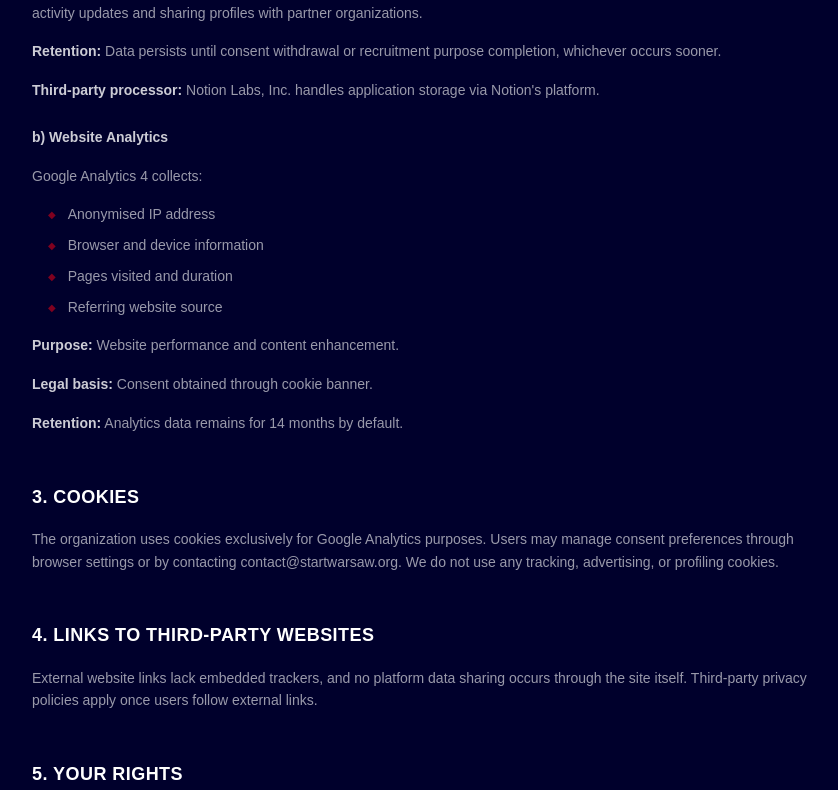
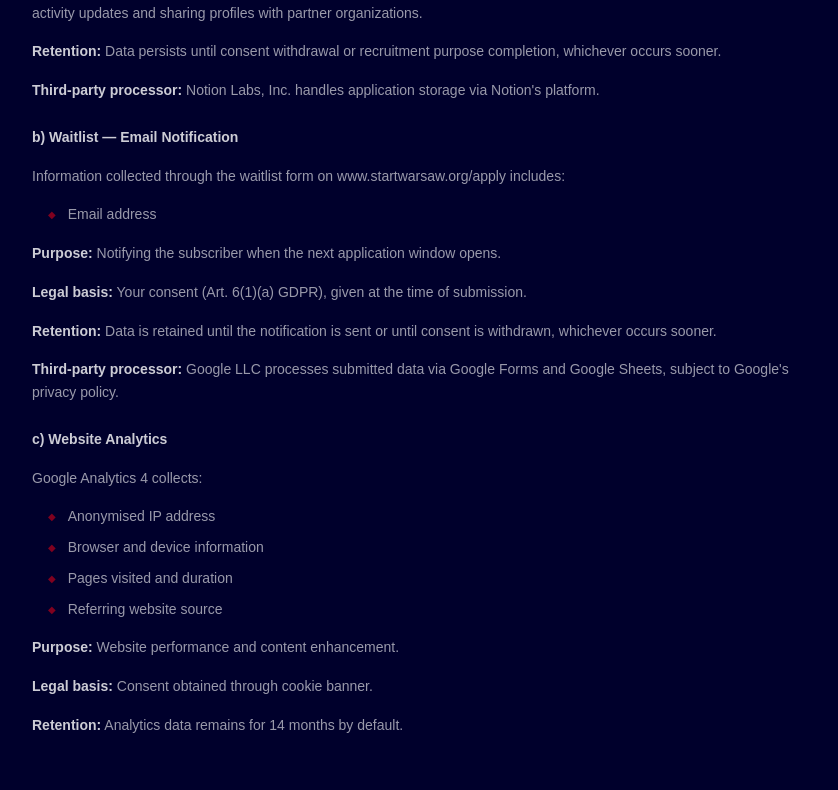
Before and after one commit to START-Warsaw/landing-page, a Next.js app: page /privacy-policy in a window 1280 px wide. Shown: the part 1168-1958 px from the top of the page, without its empty margins (208-1046 px from the left). Built offline with nearby package versions, Linux system fonts and the light colour scheme; a web font is replaced by a local one.

Commit message:
fix: include google forms in privacy policy

```diff
--- a/src/app/privacy-policy/page.tsx
+++ b/src/app/privacy-policy/page.tsx
@@ -64,7 +64,24 @@ export default function PrivacyPolicyPage() {
               </div>
 
               <div className="space-y-4">
-                <h3 className="text-white/80 font-semibold">b) Website Analytics</h3>
+                <h3 className="text-white/80 font-semibold">b) Waitlist — Email Notification</h3>
+                <p>Information collected through the waitlist form on www.startwarsaw.org/apply includes:</p>
+                <ul className="list-none space-y-2 pl-4">
+                  {["Email address"].map((item) => (
+                    <li key={item} className="flex items-start gap-3">
+                      <span className="text-pink mt-1 text-[10px]">◆</span>
+                      {item}
+                    </li>
+                  ))}
+                </ul>
+                <p><span className="text-white/80 font-semibold">Purpose:</span> Notifying the subscriber when the next application window opens.</p>
+                <p><span className="text-white/80 font-semibold">Legal basis:</span> Your consent (Art. 6(1)(a) GDPR), given at the time of submission.</p>
+                <p><span className="text-white/80 font-semibold">Retention:</span> Data is retained until the notification is sent or until consent is withdrawn, whichever occurs sooner.</p>
+                <p><span className="text-white/80 font-semibold">Third-party processor:</span> Google LLC processes submitted data via Google Forms and Google Sheets, subject to Google&apos;s privacy policy.</p>
+              </div>
+
+              <div className="space-y-4">
+                <h3 className="text-white/80 font-semibold">c) Website Analytics</h3>
                 <p>Google Analytics 4 collects:</p>
                 <ul className="list-none space-y-2 pl-4">
                   {[
@@ -123,7 +140,7 @@ export default function PrivacyPolicyPage() {
             <section className="space-y-4">
               <h2 className="text-white text-[18px] font-bold uppercase tracking-wide">6. Data Security</h2>
               <p>
-                Technical and organizational safeguards protect personal data against unauthorized access, loss, or misuse. Webflow manages waitlist data per its privacy practices.
+                Technical and organizational safeguards protect personal data against unauthorized access, loss, or misuse. Google LLC processes waitlist data via Google Forms and Google Sheets per Google&apos;s privacy practices.
               </p>
             </section>
 
```
